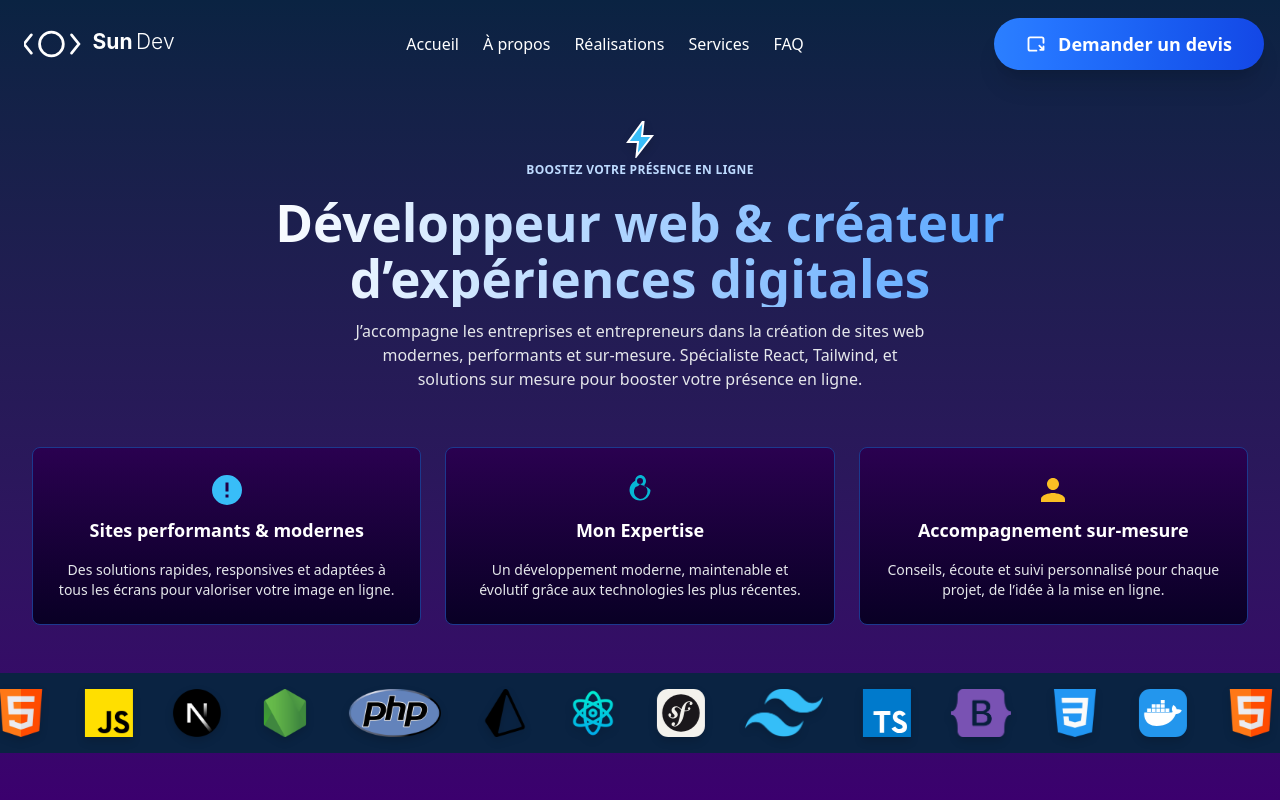
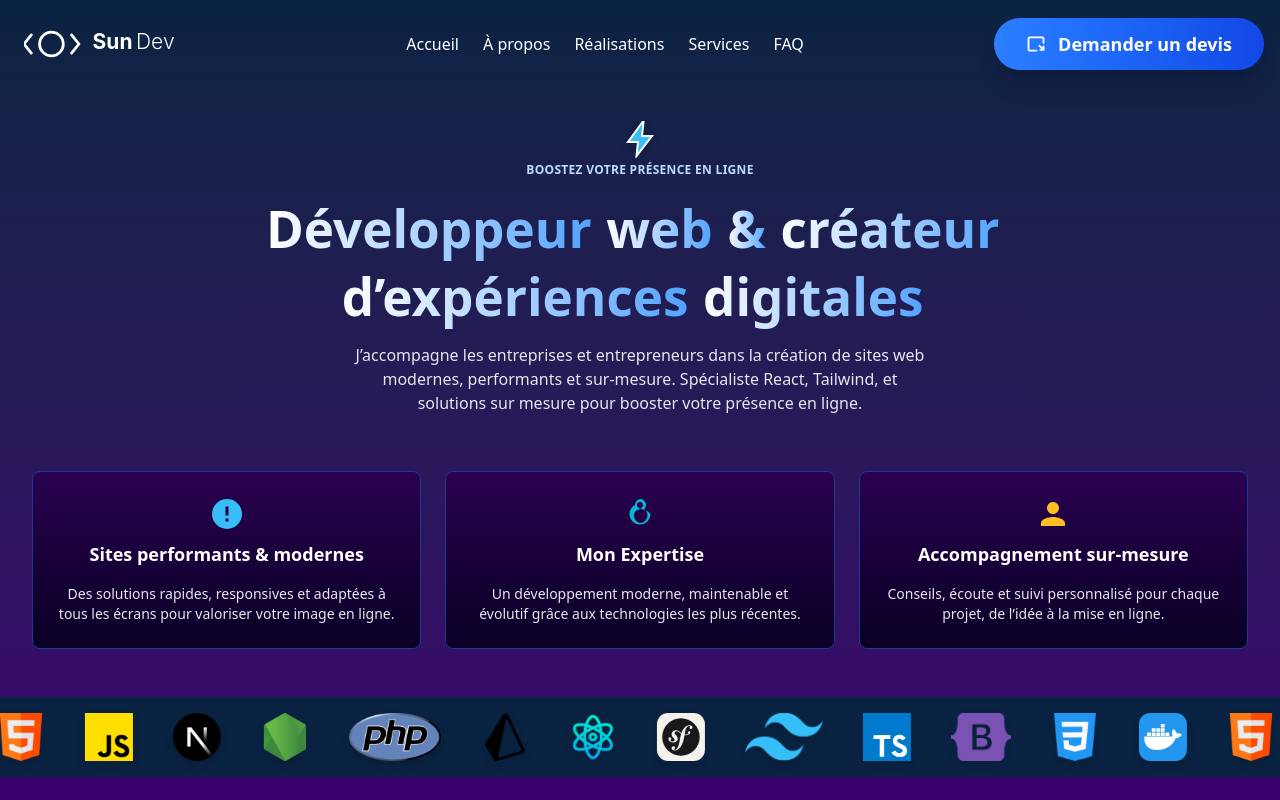
Before and after one commit to Sullivankow/portfolio, a React (Vite) app: page / in a window 1280 px wide. Shown: the top 800 px of the page. Built offline with nearby package versions, Linux system fonts and the light colour scheme.

Commit message:
Ajout animation texte titre principale

```diff
--- a/src/components/faq.tsx
+++ b/src/components/faq.tsx
@@ -55,15 +55,16 @@ export default function FAQ() {
       ref={ref}
       className={`relative isolate bg-[#132a4d] px-6 py-24 sm:py-32 lg:px-8 text-white font-sans ${visible ? 'animate-slide-in' : 'opacity-0'}`}
     >
-			{/* Titre */}
-			<div className="mx-auto max-w-3xl text-center">
+      <div className="mx-auto max-w-6xl grid grid-cols-1 lg:grid-cols-2 gap-16 items-start">
+        {/* Colonne gauche : FAQ */}
+        <div>
+          <div className="max-w-3xl text-left">
             <h2 className="text-base font-semibold text-blue-400 tracking-wide uppercase">FAQ</h2>
             <p className="mt-2 text-4xl font-bold tracking-tight text-white sm:text-5xl">
               Questions fréquentes
             </p>
           </div>
-			{/* Liste des volets FAQ */}
-			<div className="mx-auto mt-16 max-w-2xl divide-y divide-white/10">
+          <div className="mt-16 max-w-2xl divide-y divide-white/10">
             {faqs.map((faq, idx) => (
               <div key={faq.question} className="py-4">
                 <button
@@ -73,9 +74,7 @@ export default function FAQ() {
                   aria-controls={`faq-panel-${idx}`}
                 >
                   <span className="text-lg font-semibold text-blue-300">{faq.question}</span>
-							<span className={`ml-4 transition-transform duration-200 ${openIndex === idx ? 'rotate-90' : ''}`}>
-								▶
-							</span>
+                  <span className={`ml-4 transition-transform duration-200 ${openIndex === idx ? 'rotate-90' : ''}`}>▶</span>
                 </button>
                 {/* Volet réponse */}
                 {openIndex === idx && (
@@ -89,6 +88,25 @@ export default function FAQ() {
               </div>
             ))}
           </div>
+        </div>
+        {/* Colonne droite : animation décorative */}
+        <div className="flex flex-col items-center justify-center h-full">
+          {/* Exemple d’animation décorative : cercle animé */}
+          <div className="relative w-64 h-64 flex items-center justify-center">
+            <div className="absolute inset-0 rounded-full bg-gradient-to-tr from-blue-400 via-[#3B006E] to-[#0a2342] animate-pulse opacity-40"></div>
+            <svg width="120" height="120" viewBox="0 0 120 120" fill="none" xmlns="http://www.w3.org/2000/svg">
+              <circle cx="60" cy="60" r="50" stroke="#3B006E" strokeWidth="8" fill="none" />
+              <circle cx="60" cy="60" r="35" stroke="#0a2342" strokeWidth="4" fill="none" />
+              <circle cx="60" cy="60" r="20" stroke="#fff" strokeWidth="2" fill="none" />
+            </svg>
+            <span className="absolute bottom-4 left-1/2 -translate-x-1/2 text-blue-300 font-semibold text-lg">SunDev</span>
+          </div>
+        </div>
+      </div>
     </section>
-	);
+
+
+
+
+  )
 }
--- a/src/components/hero.tsx
+++ b/src/components/hero.tsx
@@ -124,10 +124,27 @@ const Hero = () => {
         <span className="text-xs text-blue-200 mt-1 tracking-wide uppercase font-semibold">Boostez votre présence en ligne</span>
       </div>
 
-      {/* Titre principal */}
-      <h1 className="text-4xl md:text-6xl font-bold text-center max-w-3xl mt-4 bg-gradient-to-r from-white to-blue-400 text-transparent bg-clip-text">
-        Développeur web & créateur d’expériences digitales
+      {/* Titre principal en split text */}
+      <h1 className="text-4xl md:text-6xl font-bold text-center max-w-3xl mt-4 flex flex-wrap justify-center leading-[1.22]">
+        {"Développeur web & créateur d’expériences digitales"
+          .split(' ')
+          .map((word, i) => (
+            <span
+              key={i}
+              className="inline-block opacity-0 animate-fade-in-up bg-gradient-to-r from-white to-blue-400 text-transparent bg-clip-text py-1.5"
+              style={{
+                animationDelay: `${i * 0.08 + 0.1}s`,
+                animationDuration: '0.9s',
+                animationTimingFunction: 'cubic-bezier(0.4, 0, 0.2, 1)',
+                animationFillMode: 'forwards',
+                marginRight: '0.5ch',
+              }}
+            >
+              {word}
+            </span>
+          ))}
       </h1>
+
       <p className="text-gray-200 text-base text-center max-w-xl mt-3">
         J’accompagne les entreprises et entrepreneurs dans la création de sites web modernes, performants et sur-mesure. Spécialiste React, Tailwind, et solutions sur mesure pour booster votre présence en ligne.
       </p>
--- a/src/index.css
+++ b/src/index.css
@@ -20,6 +20,26 @@
   -moz-osx-font-smoothing: grayscale;
 }
 
+
+/*Animation d'apparition avec décalage vers le bas*/
+@keyframes fade-in-up {
+  0% {
+    opacity: 0;
+    transform: translateY(30px);
+  }
+  100% {
+    opacity: 1;
+    transform: translateY(0);
+  }
+}
+.animate-fade-in-up {
+  animation: fade-in-up 0.6s cubic-bezier(0.23, 1, 0.32, 1) both;
+}
+
+
+
+/*Animation d'apparition avec décalage vers le bas plus prononcé*/
+
 @keyframes slide-in {
   0% {
     opacity: 0;
@@ -41,7 +61,7 @@
 
 
 
-
+/*Styles des liens de navigation*/
 .nav-link {
   font-weight: 500;
   color: white;
@@ -54,6 +74,7 @@
 }
 
 
+/*Styles globaux*/
 body, html {
   margin: 0;
   min-width: 320px;
```
Lines whose indentation alone changed are shown as unchanged.
